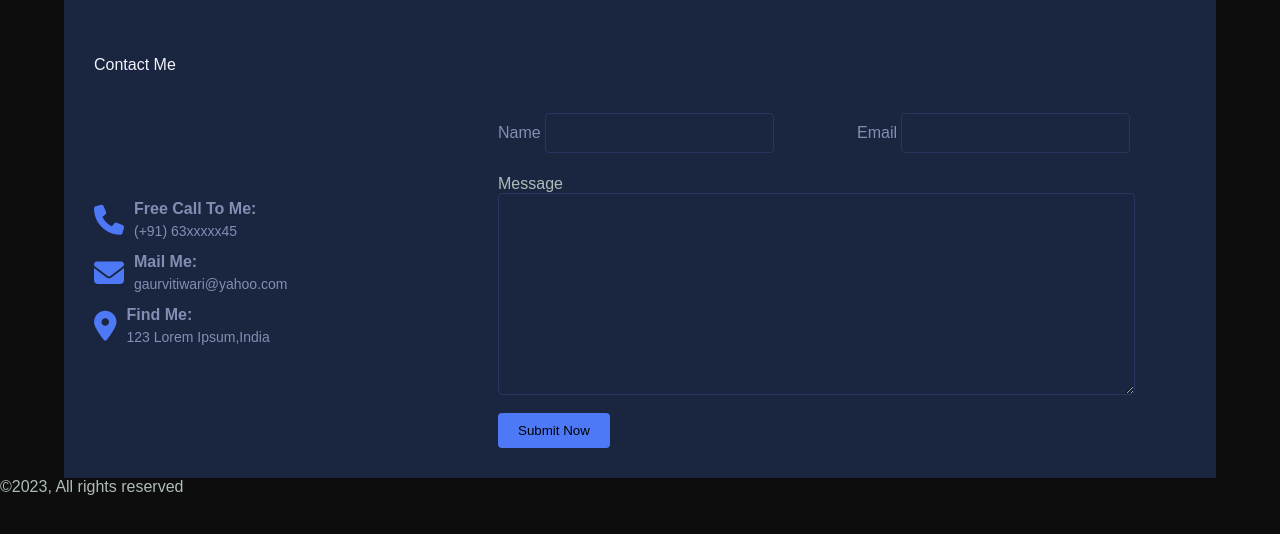
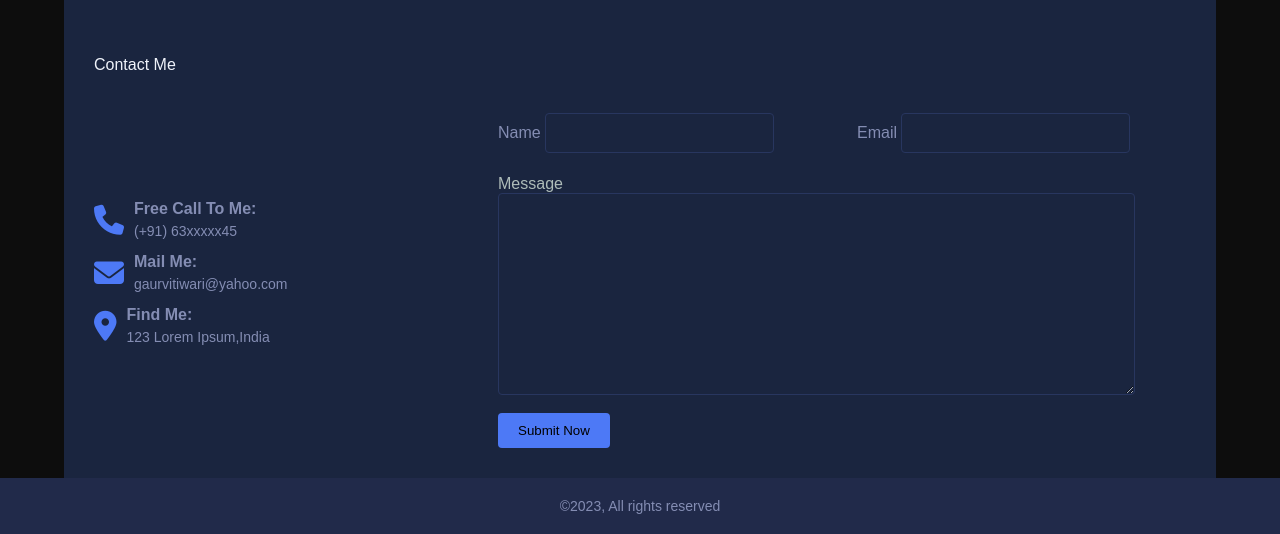
Before and after one commit to tGaurvi/Modern-CV-Dark-Theme-, a plain HTML site: page index.html in a window 1280 px wide. Shown: the part 1753-2287 px from the top of the page. Before the commit the page ends 2249 px from the top, so only its background shows below. Drawn offline with nearby package versions, Linux system fonts and the light colour scheme.

Commit message:
Update style.css

```diff
--- a/style.css
+++ b/style.css
@@ -538,6 +538,14 @@ section.my-work .wrapper .slider-wraper .icon-wrap i{
 .right-contact button:hover{
     background: var(--secondry);
 }
+footer {
+    background: var(--footer);
+    text-align: center;
+    padding: 2rem 0;
+    font-size: 14px;
+    color: var(--ternary);
+
+}
 /* Media Queries */
 
 @media (max-width:1280px) {
```
